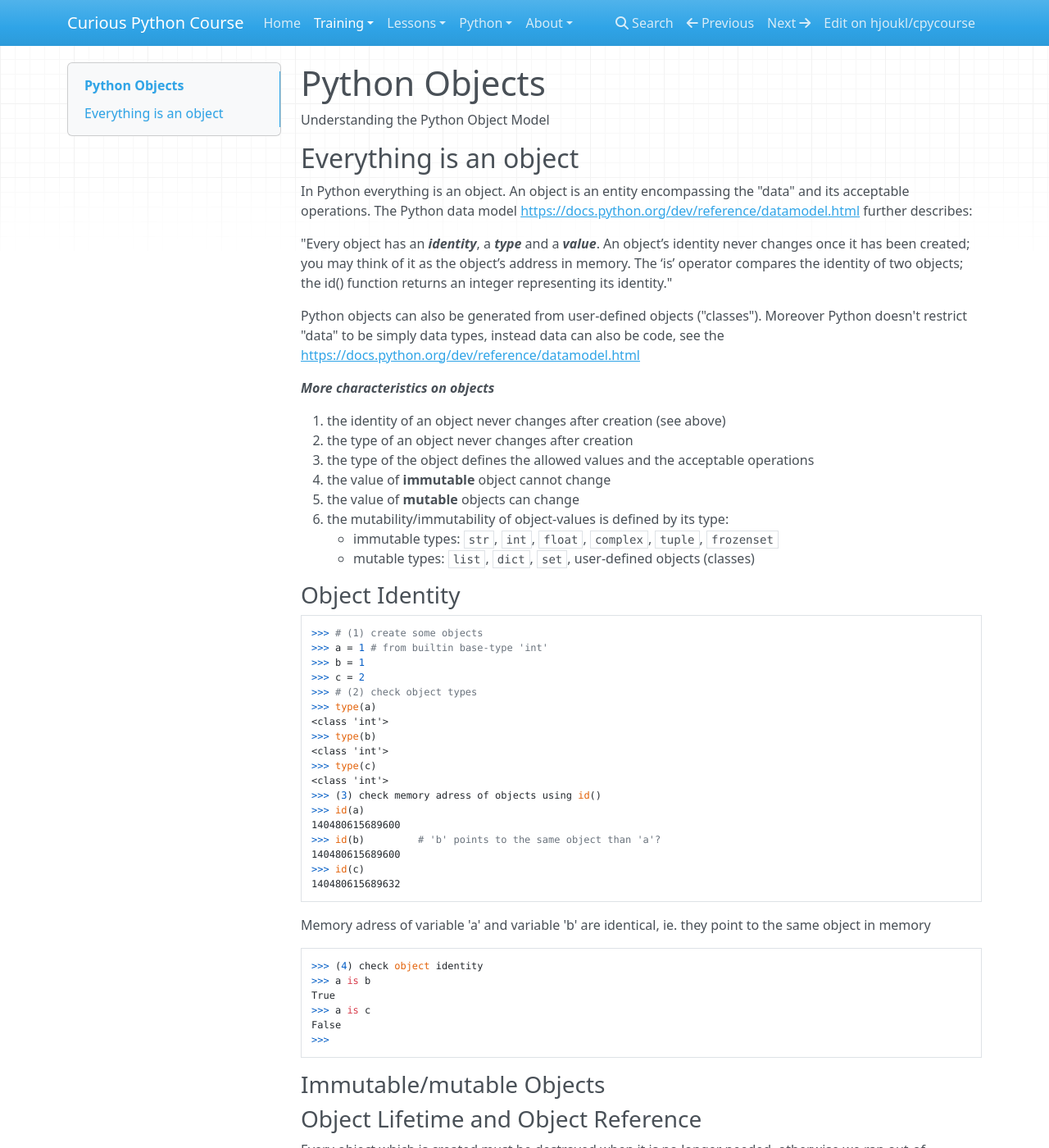
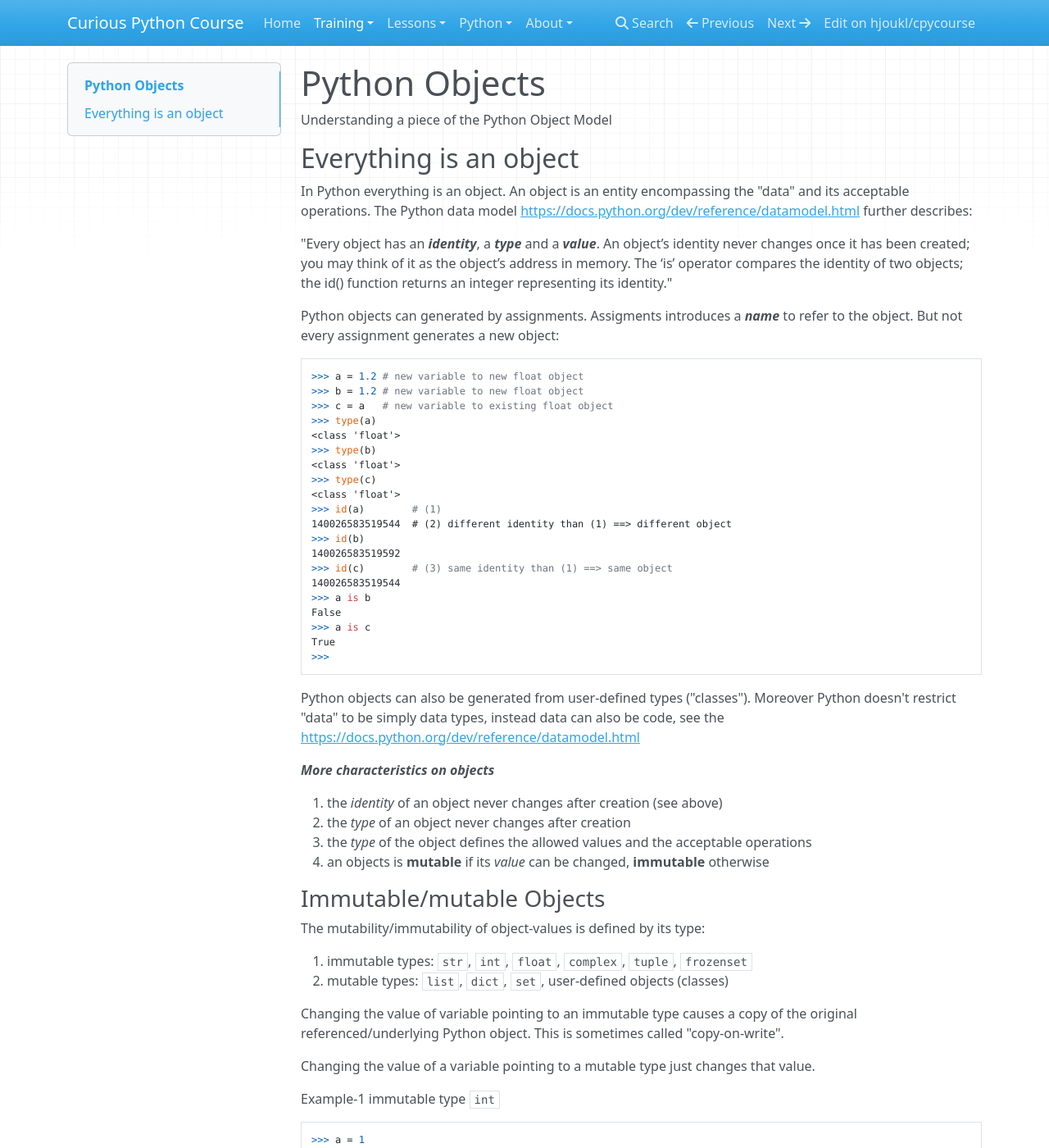
Before and after one commit to rkluger68/cpycourse, an MkDocs documentation site: the page built from docs/training/main-course/objects.md, in a window 1280 px wide and 1400 px high. Shown: the whole window at 82% size. Built offline with MkDocs 1.6.1, drawn with Linux system fonts in a browser that asks for light colours; nearby versions of some CDN libraries; some of the changed text lies outside the part shown.

Commit message:
Update objects.md
Added content for section "Immutable/mutable Objects"

```diff
--- a/docs/training/main-course/objects.md
+++ b/docs/training/main-course/objects.md
@@ -1,6 +1,6 @@
 # Python Objects
 
-Understanding the Python Object Model
+Understanding a piece of the Python Object Model
 
 ## Everything is an object ##
 
@@ -8,53 +8,109 @@
 
 "Every object has an ***identity***, a ***type*** and a ***value***. An object’s identity never changes once it has been created; you may think of it as the object’s address in memory. The ‘is’ operator compares the identity of two objects; the id() function returns an integer representing its identity."
 
-Python objects can also be generated from user-defined objects ("classes"). Moreover Python doesn't restrict "data" to be simply data types, instead data can also be code, see the <https://docs.python.org/dev/reference/datamodel.html>
+Python objects can generated by assignments. Assigments introduces a ***name*** to refer to the object. But not every assignment generates a new object:
+
+    >>> a = 1.2 # new variable to new float object
+    >>> b = 1.2 # new variable to new float object
+    >>> c = a   # new variable to existing float object
+    >>> type(a)
+    <class 'float'>
+    >>> type(b)
+    <class 'float'>
+    >>> type(c)
+    <class 'float'>
+    >>> id(a)        # (1)
+    140026583519544  # (2) different identity than (1) ==> different object
+    >>> id(b)
+    140026583519592
+    >>> id(c)        # (3) same identity than (1) ==> same object
+    140026583519544
+    >>> a is b
+    False
+    >>> a is c
+    True
+    >>>
+
+Python objects can also be generated from user-defined types ("classes"). Moreover Python doesn't restrict "data" to be simply data types, instead data can also be code, see the <https://docs.python.org/dev/reference/datamodel.html>
 
 
 ***More characteristics on objects***
 
-1. the identity of an object never changes after creation (see above)
-2. the type of an object never changes after creation
-3. the type of the object defines the allowed values and the acceptable operations
-4. the value of **immutable** object cannot change
-5. the value of **mutable** objects can change
-6. the mutability/immutability of object-values is defined by its type:
-    - immutable types: `str`, `int`, `float`, `complex`, `tuple`, `frozenset`
-    - mutable types: `list`, `dict`, `set`, user-defined objects (classes)
+1. the *identity* of an object never changes after creation (see above)
+2. the *type* of an object never changes after creation
+3. the *type* of the object defines the allowed values and the acceptable operations
+4. an objects is **mutable** if its *value* can be changed, **immutable** otherwise
 
 
-### Object Identity ###
+### Immutable/mutable Objects ###
 
-    >>> # (1) create some objects
-    >>> a = 1 # from builtin base-type 'int'
-    >>> b = 1
-    >>> c = 2
-    >>> # (2) check object types
-    >>> type(a)
-    <class 'int'>
-    >>> type(b)
-    <class 'int'>
-    >>> type(c)
-    <class 'int'>
-    >>> (3) check memory adress of objects using id()
+The mutability/immutability of object-values is defined by its type:
+
+ 1. immutable types: `str`, `int`, `float`, `complex`, `tuple`, `frozenset`
+ 2. mutable types: `list`, `dict`, `set`, user-defined objects (classes)
+
+Changing the value of variable pointing to an immutable type causes a copy of the original referenced/underlying Python object. This is sometimes called "copy-on-write".
+
+Changing the value of a variable pointing to a mutable type just changes that value.
+
+
+
+Example-1 immutable type `int`
+
+    >>> a = 1
+    >>> id(a)    #
+    140026581642624
+    >>> a = 2    # (1) Changing the value of 'a' causes the creation of a new
     >>> id(a)
-    140480615689600
-    >>> id(b)         # 'b' points to the same object than 'a'?
-    140480615689600
-    >>> id(c)
-    140480615689632
+    140026581642656
+    >>>
 
-Memory adress of variable 'a' and variable 'b' are identical, ie. they point to the same object in memory
+Exmaple-2 immutable type `float`
 
-    >>> (4) check object identity
-    >>> a is b
-    True
-    >>> a is c
-    False
+    >>> f1 = 1.2
+    >>> f2 = 1.2
+    >>> f3 = f1     # (1) f3 is a reference to the same object f1 points to
+    >>> id(f1)
+    140026583519544
+    >>> id(f2)
+    140026583519592
+    >>> id(f3)
+    140026583519544
+    >>> f1 = 1.3    # (2) change the value of f1 cause a copy-on-write
+    >>> f1
+    1.3
+    >>> f2
+    1.2
+    >>> f3          # (3) f3 still points to origin objects of f1 (1), so the change (2) doesn't affect f3
+    1.2
+    >>> id(f1)
+    140026583519352
+    >>> id(f2)
+    140026583519592
+    >>> id(f3)
+    140026583519544
     >>>
 
 
-### Immutable/mutable Objects ###
+Example mutable type `list`
+
+    >>> l1 = [1,2,3]
+    >>> l2 = l1      # (1) l2 is a reference to the same object l1 points to
+    >>> id(l1)
+    140026582652168
+    >>> id(l2)
+    140026582652168
+    >>> l1[0] = 9    # (2) change a value of of l1
+    >>> l1
+    [9, 2, 3]
+    >>> l2           # (3) the change (2) also effects the value of l2
+    [9, 2, 3]
+    >>> id(l1)
+    140026582652168
+    >>> id(l2)
+    140026582652168
+    >>>
+
 
 ### Object Lifetime and Object Reference ###
 
```
